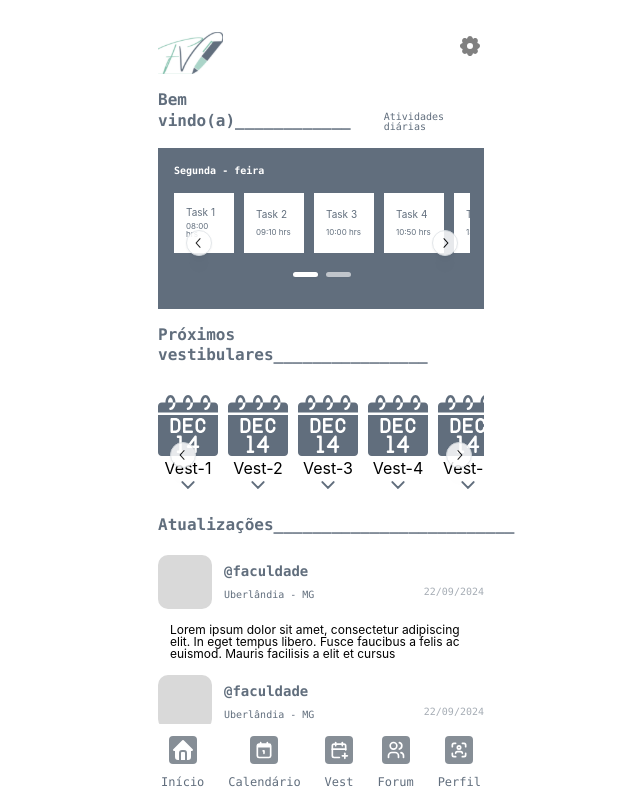
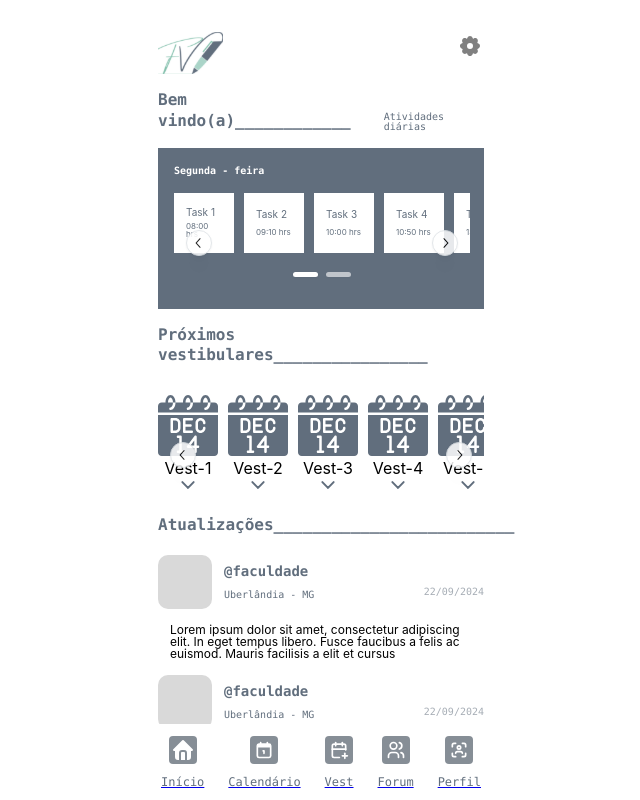
Before and after one commit to leowbk77/focavest_front_fork, a Next.js app: page / in a window 1280 px wide. Shown: the top 800 px of the page, without its empty margins (319-959 px from the left). Built offline with nearby package versions, Linux system fonts and the light colour scheme.

Commit message:
adicionado rotas para navegacao e tentativa de consumo da api

```diff
--- a/app/layout.tsx
+++ b/app/layout.tsx
@@ -2,8 +2,11 @@ import '@mantine/core/styles.css';
 import '@mantine/carousel/styles.css';
 
 import React from 'react';
-import { ColorSchemeScript, MantineProvider } from '@mantine/core';
+import { Flex, ColorSchemeScript, MantineProvider } from '@mantine/core';
 import { theme } from '../theme';
+
+import { Footer } from '@/components/Home/components/Footer/Footer';
+import { Header } from '@/components/Home/components/Header/Header';
 
 export const metadata = {
   title: 'FocaVest',
@@ -12,7 +15,7 @@ export const metadata = {
 
 export default function RootLayout({ children }: { children: any }) {
   return (
-    <html lang="en">
+    <html lang="pt-br">
       <head>
         <ColorSchemeScript />
         <link rel="shortcut icon" href="/focavest.svg" />
@@ -22,7 +25,24 @@ export default function RootLayout({ children }: { children: any }) {
         />
       </head>
       <body>
-        <MantineProvider theme={theme}>{children}</MantineProvider>
+        <MantineProvider theme={theme}>
+          <Flex
+            direction={'column'}
+            w={390}
+            h={'100vh'}
+            align={'center'}
+            m={'auto'}
+            p={'xl'}
+            pos={'relative'}
+          >
+            <Header />
+
+            {children}
+
+            <Footer />
+          </Flex>
+
+        </MantineProvider>
       </body>
     </html>
   );
--- a/components/Home/Home.tsx
+++ b/components/Home/Home.tsx
@@ -1,28 +1,13 @@
-import { Flex } from '@mantine/core';
 import { DailyActivities } from './components/DailyActivities/DailyActivities';
-import { Footer } from './components/Footer/Footer';
-import { Header } from './components/Header/Header';
 import { NextExams } from './components/NextExams/NextExams';
 import { Updates } from './components/Updates/Updates';
 
 export function Home() {
   return (
     <>
-      <Flex
-        direction={'column'}
-        w={390}
-        h={'100vh'}
-        align={'center'}
-        m={'auto'}
-        p={'xl'}
-        pos={'relative'}
-      >
-        <Header />
-        <DailyActivities />
-        <NextExams />
-        <Updates />
-        <Footer />
-      </Flex>
+    <DailyActivities />
+    <NextExams />
+    <Updates />
     </>
   );
 }
--- a/components/Home/components/Footer/Footer.tsx
+++ b/components/Home/components/Footer/Footer.tsx
@@ -3,13 +3,16 @@ import {
   IconCalendarPlus,
   IconHomeFilled,
   IconUsers,
-  IconUserScan,
+  IconUserScan
 } from '@tabler/icons-react';
-import { ActionIcon, Flex, Text } from '@mantine/core';
+import { ActionIcon, Flex, Text, Button } from '@mantine/core';
+import Link from 'next/link'
 
 export function Footer() {
   return (
     <Flex direction={'row'} pos={'fixed'} bottom={0} bg={'white'} p={'sm'}>
+
+      <Link href="/">
         <Flex direction={'column'} justify={'center'} align={'center'} px={'sm'}>
           <ActionIcon variant="filled" color="gray" aria-label="Start">
             <IconHomeFilled />
@@ -18,6 +21,10 @@ export function Footer() {
             Início
           </Text>
         </Flex>
+      </Link>
+
+
+      <Link href="/calendario">
         <Flex direction={'column'} justify={'center'} align={'center'} px={'sm'}>
           <ActionIcon variant="filled" color="gray" aria-label="Calendar">
             <IconCalendarFilled style={{ width: '20px', height: '1500' }} />
@@ -26,6 +33,9 @@ export function Footer() {
             Calendário
           </Text>
         </Flex>
+      </Link>
+
+      <Link href="/">
         <Flex direction={'column'} justify={'center'} align={'center'} px={'sm'}>
           <ActionIcon variant="filled" color="gray" aria-label="Vest">
             <IconCalendarPlus style={{ width: '20px', height: '1500' }} />
@@ -34,6 +44,9 @@ export function Footer() {
             Vest
           </Text>
         </Flex>
+      </Link>
+
+      <Link href="/">
         <Flex direction={'column'} justify={'center'} align={'center'} px={'sm'}>
           <ActionIcon variant="filled" color="gray" aria-label="Forum">
             <IconUsers style={{ width: '20px', height: '1500' }} />
@@ -42,6 +55,9 @@ export function Footer() {
             Forum
           </Text>
         </Flex>
+      </Link>
+
+      <Link href="/">
         <Flex direction={'column'} justify={'center'} align={'center'} px={'sm'}>
           <ActionIcon variant="filled" color="gray" aria-label="Profile">
             <IconUserScan style={{ width: '20px', height: '1500' }} />
@@ -50,6 +66,8 @@ export function Footer() {
             Perfil
           </Text>
         </Flex>
+      </Link>
+
     </Flex>
   );
 }
--- a/package.json
+++ b/package.json
@@ -24,6 +24,7 @@
     "@mantine/hooks": "7.13.0",
     "@next/bundle-analyzer": "^14.2.4",
     "@tabler/icons-react": "^3.6.0",
+    "axios": "^1.7.7",
     "embla-carousel-react": "7.1.0",
     "next": "14.2.4",
     "react": "18.3.1",
```
Also changed, not shown: app/calendario/page.tsx (added, +38 -0 lines), interfaces/Agenda.tsx (added, +16 -0 lines), service/agenda.service.ts (added, +25 -0 lines), service/http-common.ts (added, +8 -0 lines), 2 other files (tests, documents, lock files or other folders). Lines whose indentation alone changed are shown as unchanged.
